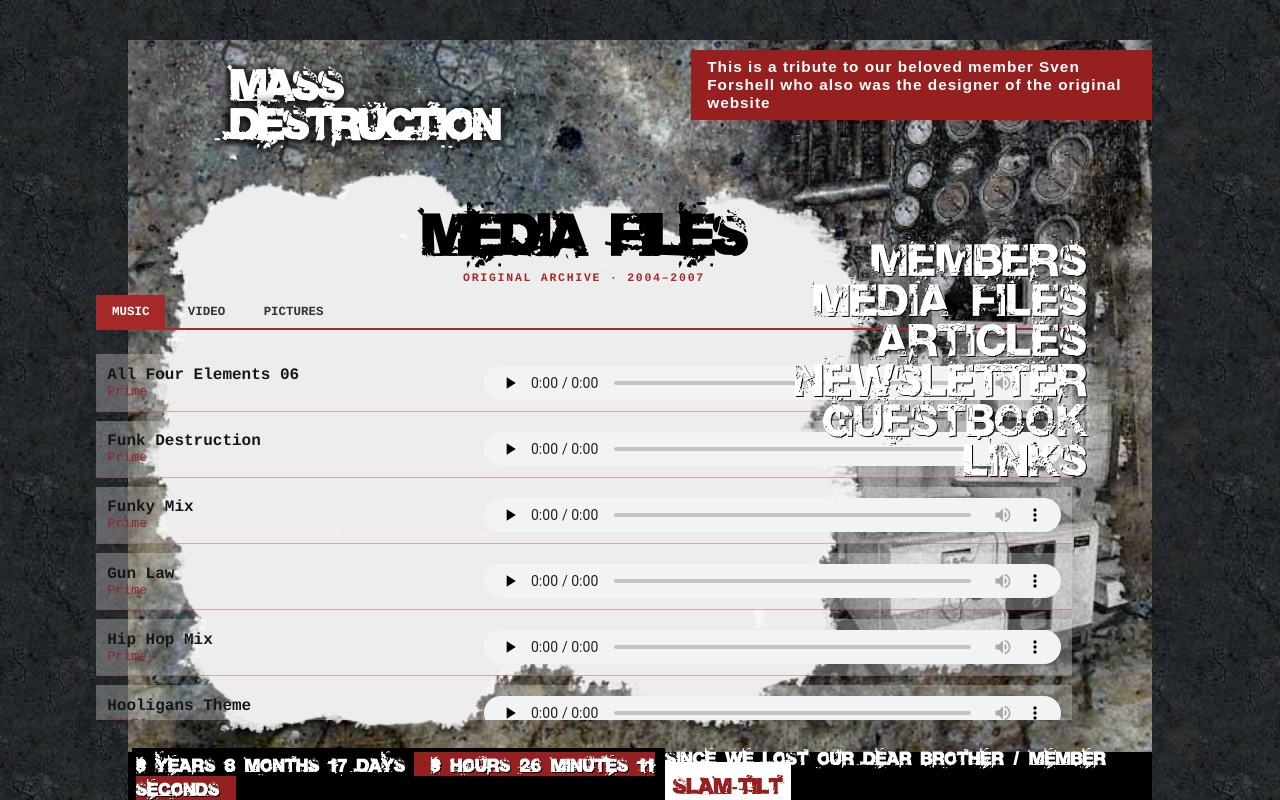
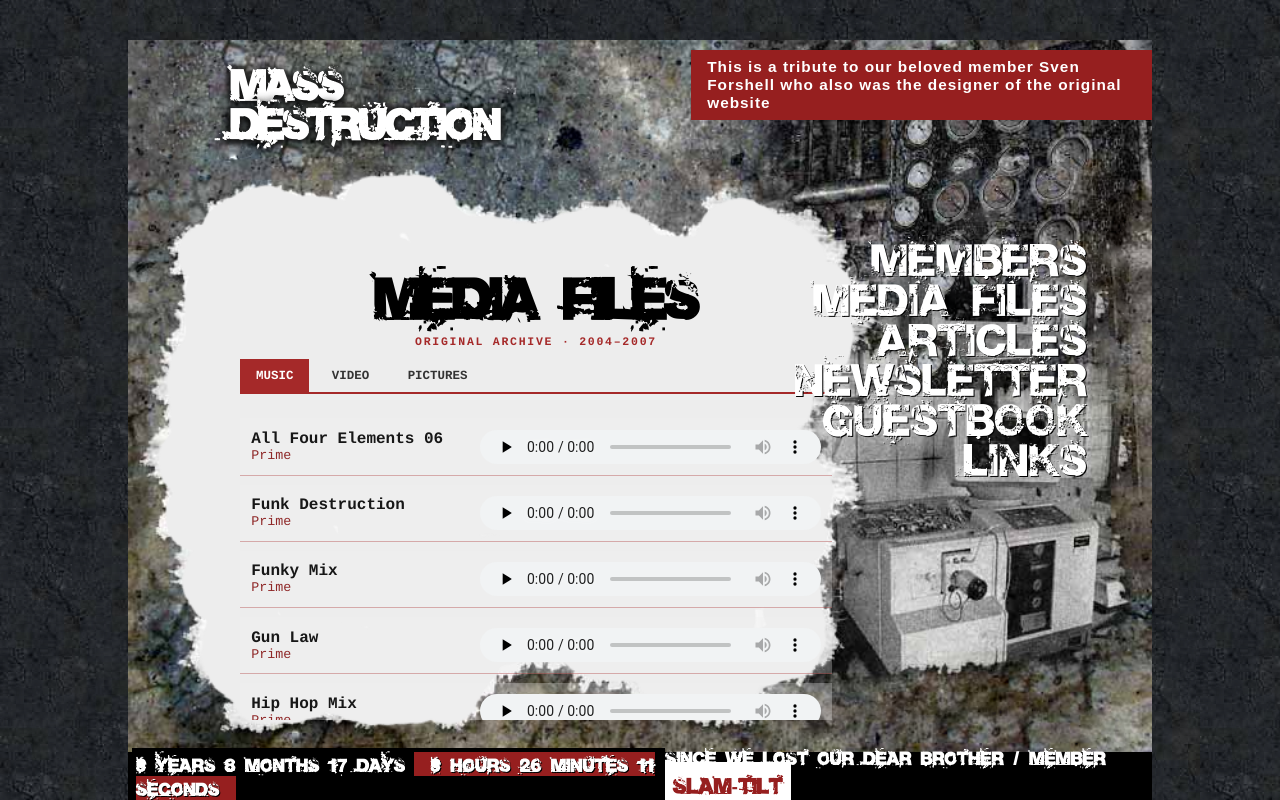
Before and after one commit to robonexx/massdesctruction, a Next.js app: page /media in a window 1280 px wide. Built offline with nearby package versions, Linux system fonts and the light colour scheme.

Commit message:
Remove conflicting Media content rule

```diff
--- a/app/media/media.css
+++ b/app/media/media.css
@@ -23,6 +23,5 @@
 @media (min-width: 1200px) { .media-content { padding-left: 10rem; padding-right: 16rem; } }
 @media (max-width: 767px) { .media-page { height: 94vh; overflow-y: auto; background: rgba(237,237,237,.9); } .media-content { overflow: visible; } }
 .media-page { position: absolute; top: 0; left: 5%; z-index: 20; width: 80%; height: 90vh; padding-top: 20vh; overflow: hidden; color: #171717; pointer-events: auto; }
-.media-content { height: 100%; padding: 2rem 1rem 6rem; overflow-y: auto; }
 .media-content > h1 { margin-bottom: .25rem; color: #000; font-family: var(--display-font); font-size: clamp(3rem,4vw,5rem); text-align: center; }
 .media-eyebrow { color: #a52929; font: 700 .72rem Courier,monospace; letter-spacing: .15em; text-align: center; text-transform: uppercase; }
```
